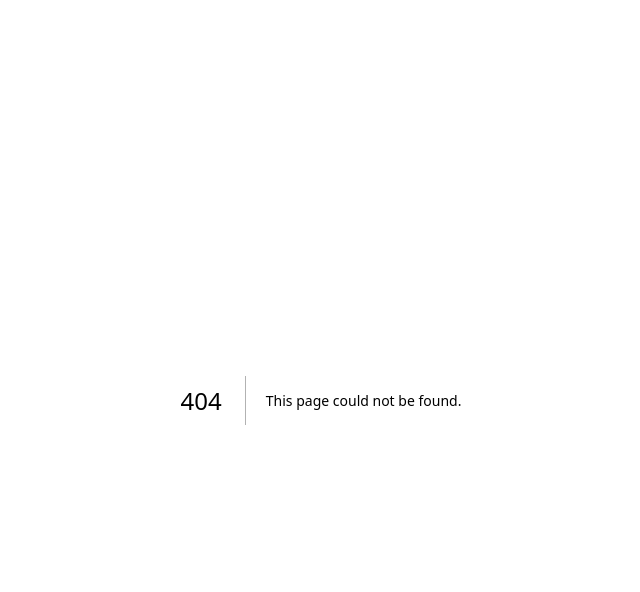
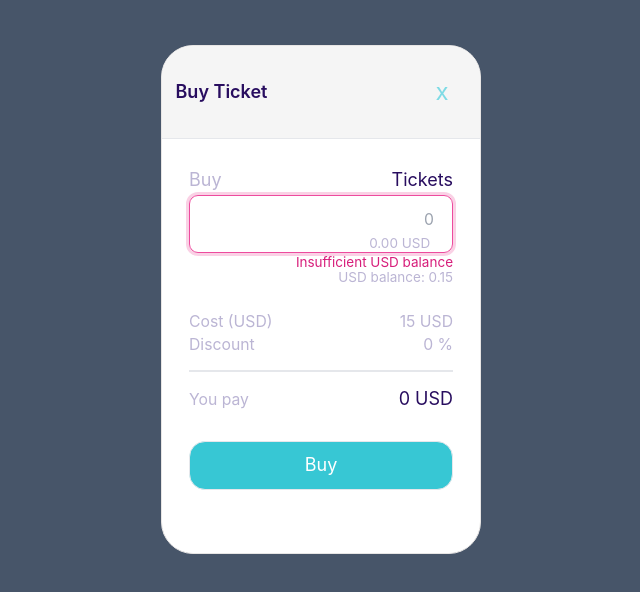
Before and after one commit to paradice-finance/paradice-frontend, a Next.js app: page /modaltest in a window 1280 px wide. Before the commit this address had no page. Shown: the top 592 px of the page, without its empty margins (319-959 px from the left). Built offline with nearby package versions, Linux system fonts and the light colour scheme; what wagmi would draw is missing.

Commit message:
add buy modal

```diff
--- /dev/null
+++ b/components/modal-buy-ticket.tsx
@@ -0,0 +1,71 @@
+export interface ModalBuyTicketProps {
+  pricePerTicket: number;
+  remainTicket: number;
+  balance: number;
+}
+
+export function ModalBuyTicket(props: ModalBuyTicketProps) {
+  return (
+    <div className="fixed top-0 left-0 bottom-0 right-0 w-full h-full bg-slate-600 will-change-[opacity] text-[#BBB5D4]">
+      <div
+        className="absolute overflow-hidden bg-white border border-stone-200 rounded-t-[32px] w-full max-h-max z-50  min-h-max bottom-0
+         md:max-w-[320px] md:relative md:rounded-[32px] md:m-auto md:mt-10 md:min-h-[300px] "
+      >
+        <div className="header flex items-center justify-between border-b px-3 py-6 bg-neutral-100">
+          <div className=" text-[#280D5F] font-semibold">Buy Ticket</div>
+          <button className=" text-[#7EDBE5] hover:text-[#bdeaef] text-[24px] mr-4">
+            x
+          </button>
+        </div>
+        {/* content */}
+        <div className="content p-6 max-h-[90vh] overflow-x-hidden overflow-y-auto ">
+          {/* content header*/}
+          <div className="flex items-center justify-between">
+            <div>Buy</div>
+            <div className="text-[#280D5F]">Tickets</div>
+          </div>
+          {/* content input*/}
+          <div className="items-center mb-6">
+            {/* inout area */}
+            <div className="border border-[#ED4B9E] rounded-lg outline outline-pink-500/[.25]">
+              <div className="w-11/12 text-right pt-2">
+                <input
+                  className="text-right text-sm text-[#280D5F] focus:outline-none"
+                  placeholder="0"
+                ></input>
+                <div className="text-right text-xs">0.00 USD</div>
+              </div>
+            </div>
+            <div className="text-right text-xs text-[#d71e7b]">
+              Insufficient USD balance
+            </div>
+            <div className="text-right text-xs leading-none">
+              USD balance: 0.15
+            </div>
+          </div>
+          {/* content sumary price*/}
+          <div className=" border-b-2 pb-3 mb-3">
+            <div className="flex items-center justify-between">
+              <div className="text-sm">{"Cost (USD)"}</div>
+              <div className="text-sm">15 USD</div>
+            </div>
+            <div className="flex items-center justify-between">
+              <div className="text-sm">{"Discount"}</div>
+              <div className="text-sm">0 %</div>
+            </div>
+          </div>
+
+          <div className="flex items-center justify-between mb-6">
+            <div className="text-sm">You pay</div>
+            <div className="text-m text-[#280D5F]">0 USD</div>
+          </div>
+          <div className="flex items-center justify-center mb-2">
+            <button className="border rounded-[16px] w-full py-2 text-white bg-[#37C7D4] mb-6 hover:bg-[#8ee5ed]">
+              Buy
+            </button>
+          </div>
+        </div>
+      </div>
+    </div>
+  );
+}
--- /dev/null
+++ b/pages/modaltest.tsx
@@ -0,0 +1,28 @@
+import {
+  ModalBuyTicket,
+  ModalBuyTicketProps,
+} from "../components/modal-buy-ticket";
+
+export async function getServerSideProps() {
+  return {
+    props: {
+      pricePerTicket: 1,
+      remainTicket: 10,
+    },
+  };
+}
+
+function Modal(props: ModalBuyTicketProps) {
+  console.log(props);
+  return (
+    <>
+      <ModalBuyTicket
+        pricePerTicket={props.pricePerTicket}
+        remainTicket={props.remainTicket}
+        balance={100}
+      />
+    </>
+  );
+}
+
+export default Modal;
--- a/tailwind.config.js
+++ b/tailwind.config.js
@@ -14,6 +14,9 @@ module.exports = {
       colors: {
         trueGray: colors.neutral,
       },
+      willChange: {
+        opacity: "opacity",
+      },
     },
     fontFamily: {
       sans: ["Inter", ...defaultTheme.fontFamily.sans],
```
